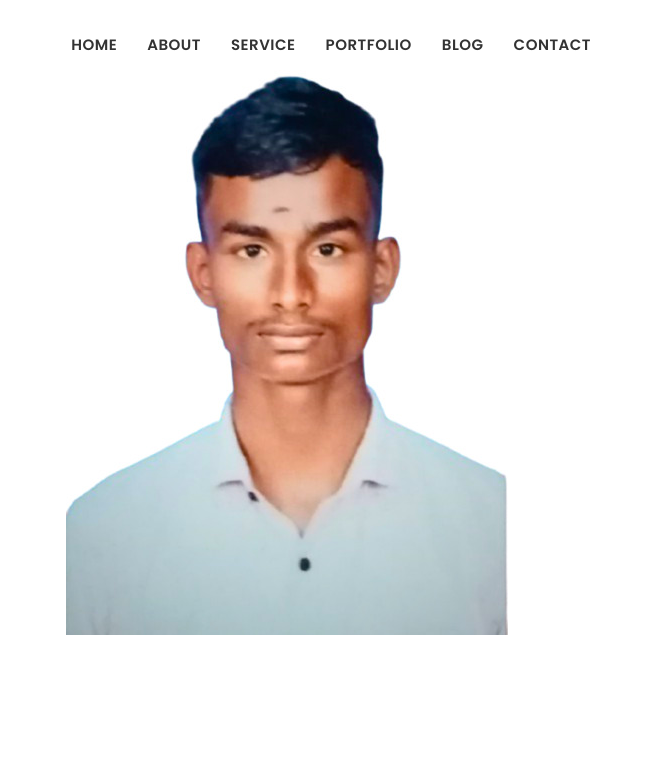
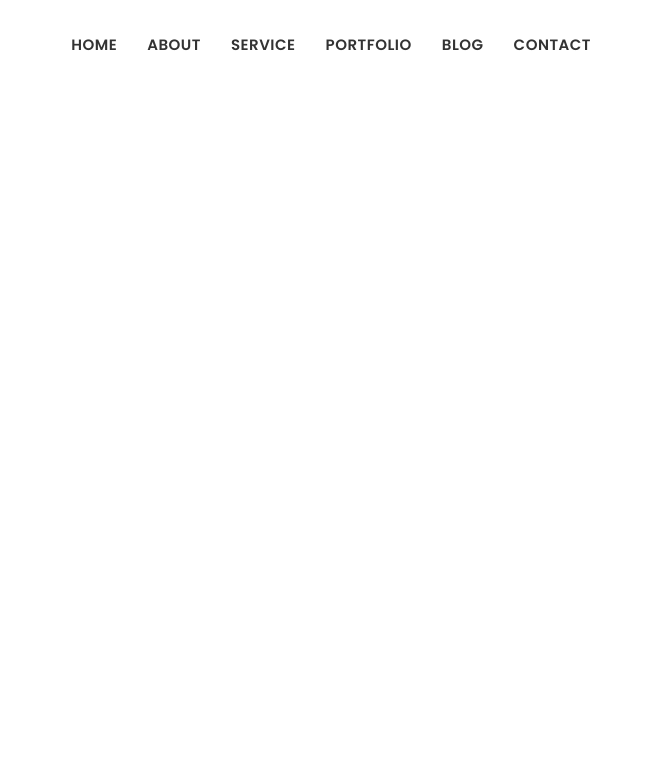
Before and after one commit to CodeNestle/PORTFOLIO, a plain HTML site: page ABOUTME/my portfolio/index.html in a window 1280 px wide. Shown: the top 777 px of the page, 619-1280 px from the left. Drawn offline with Linux system fonts and the light colour scheme; grey boxes are pictures that could not be loaded.

Commit message:
Update index.html

```diff
--- a/ABOUTME/my portfolio/index.html
+++ b/ABOUTME/my portfolio/index.html
@@ -82,7 +82,7 @@
 						</div>
 						<div class="col-md-6 col-sm-12 col-xs-12">
 							<div class="banner-images">
-								<img src="images/port7.jpg" alt=""/>
+
 							</div>
 						</div>
 					</div>
```
